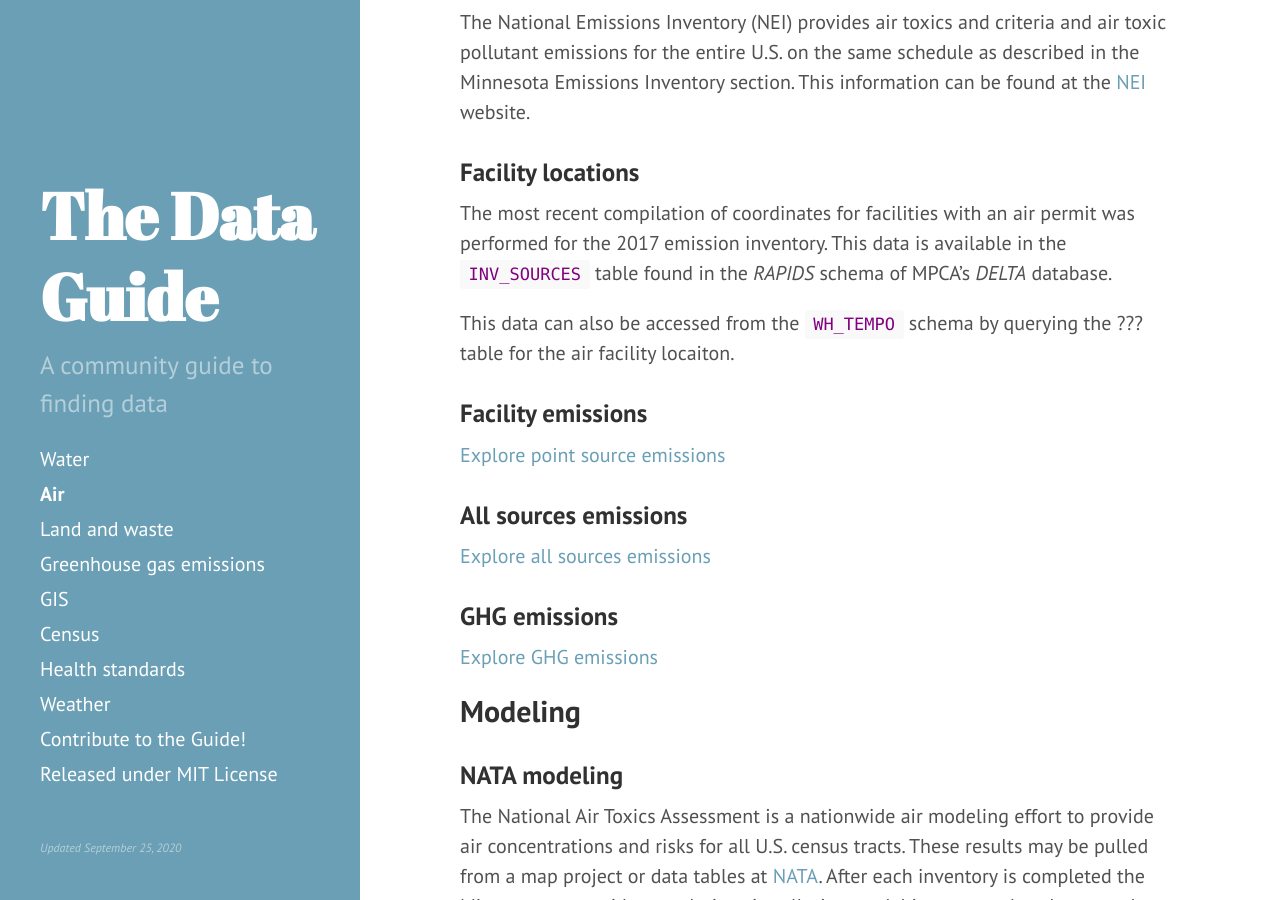
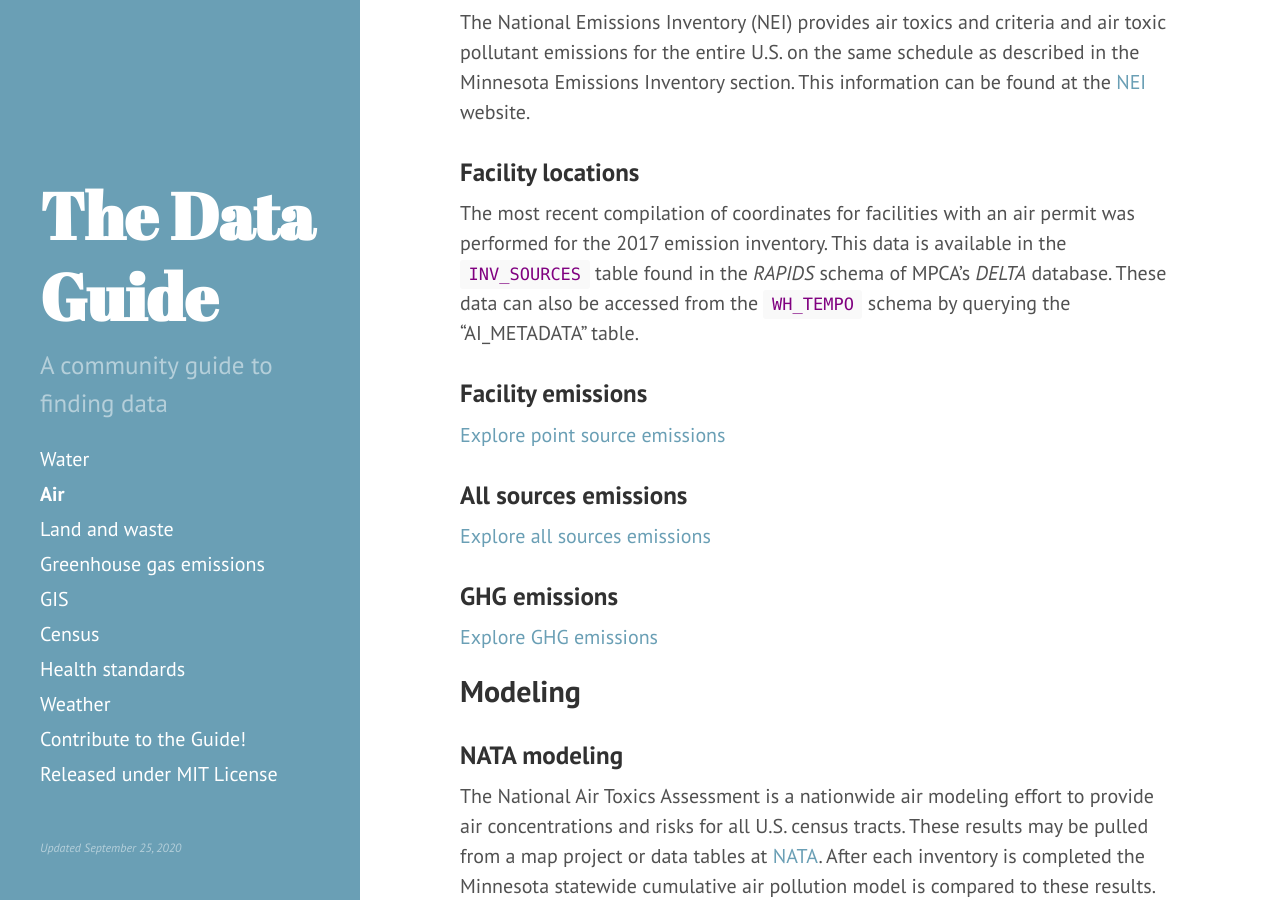
Before and after one commit to annemorris/Data-Guide-1, a Jekyll site: the page built from 02-air.md, in a window 1280 px wide and 900 px high, scrolled down 4231 px. Built offline with Jekyll 4.4.1, drawn with Linux system fonts in a browser that asks for light colours.

Commit message:
Update 02-air.md

```diff
--- a/02-air.md
+++ b/02-air.md
@@ -103,9 +103,7 @@ The National Emissions Inventory (NEI) provides air toxics and criteria and air
 
 
 ### Facility locations {#fac-coords}
-The most recent compilation of coordinates for facilities with an air permit was performed for the 2017 emission inventory. This data is available in the `INV_SOURCES` table found in the _RAPIDS_ schema of MPCA's _DELTA_ database.
-
-This data can also be accessed from the `WH_TEMPO` schema by querying the ??? table for the air facility locaiton.
+The most recent compilation of coordinates for facilities with an air permit was performed for the 2017 emission inventory. This data is available in the `INV_SOURCES` table found in the _RAPIDS_ schema of MPCA's _DELTA_ database. These data can also be accessed from the `WH_TEMPO` schema by querying the "AI_METADATA" table.
 
 
 ### Facility emissions
```
